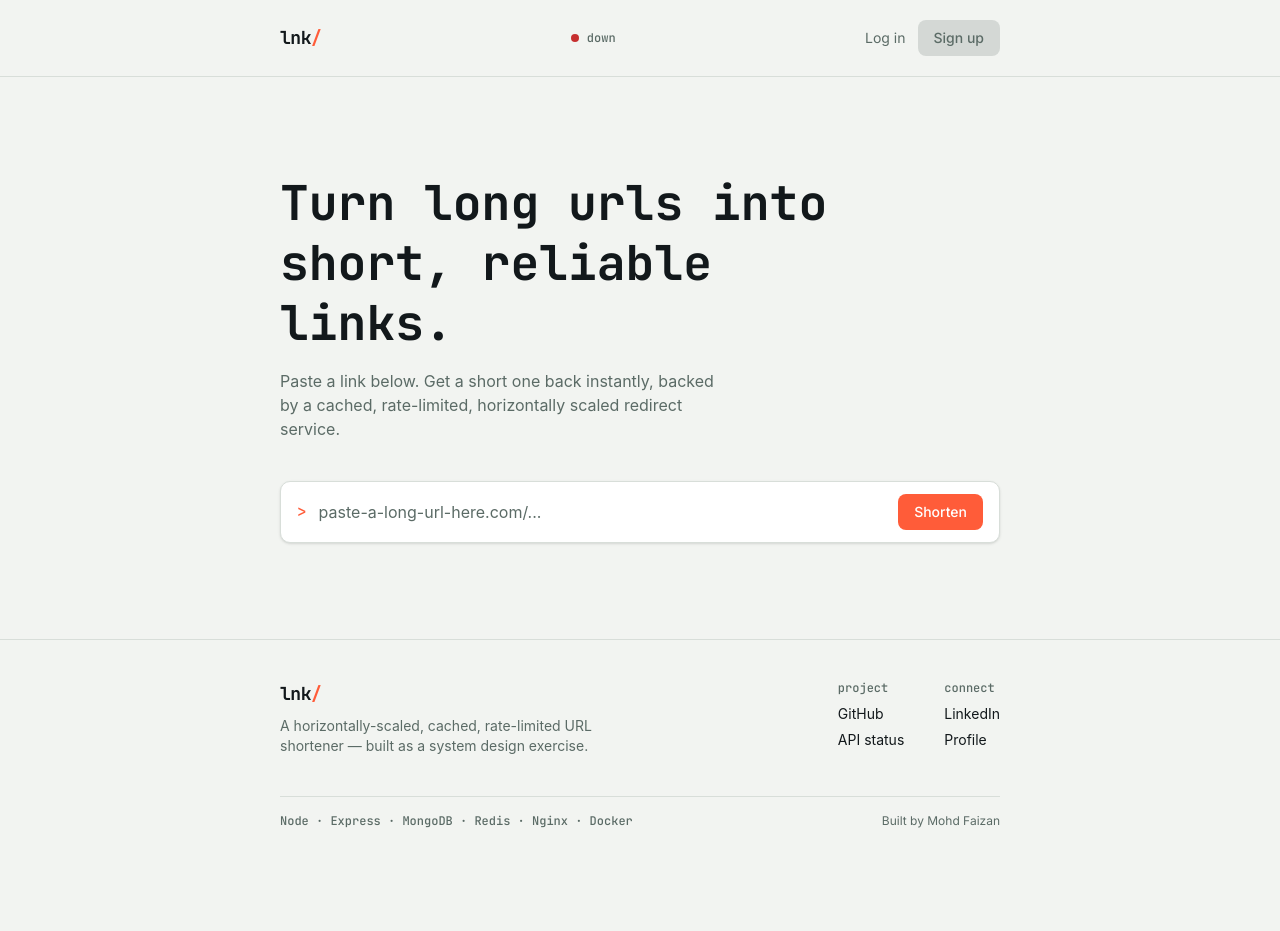
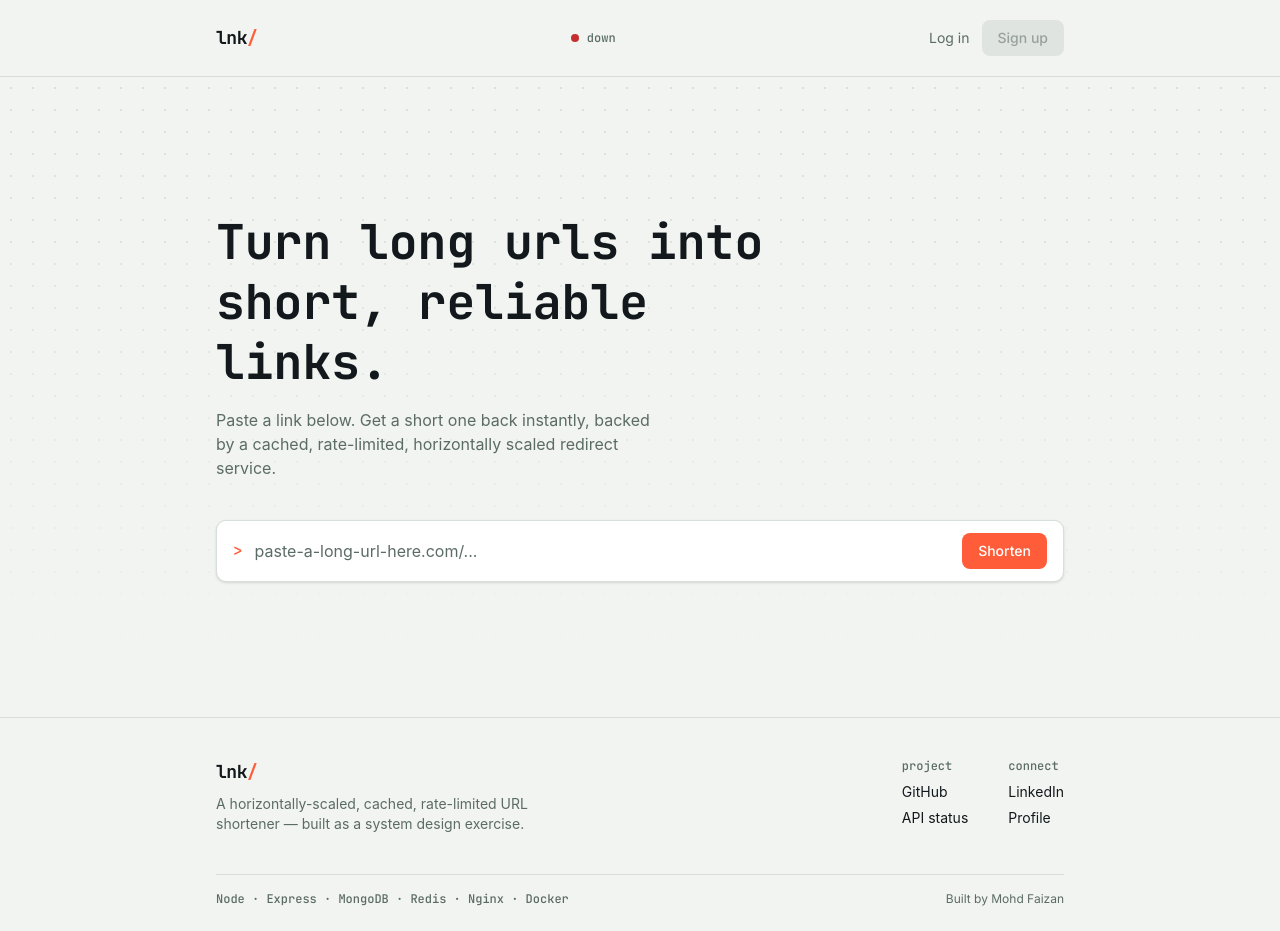
Before and after one commit to mohdfaizan091/url-shortener, a React (Vite) app in the folder url-shortener-frontend/: page / in a window 1280 px wide. Before the commit the page ends 853 px from the top, so only its background shows below. Built offline with nearby package versions, Linux system fonts and the light colour scheme; no server answers.

Commit message:
update : ui/ux

```diff
--- a/url-shortener-frontend/src/App.jsx
+++ b/url-shortener-frontend/src/App.jsx
@@ -15,7 +15,7 @@ function App() {
           </Routes>
         </main>
         <footer className="border-t border-border">
-          <div className="max-w-3xl mx-auto px-6 pt-10 pb-6">
+          <div className="max-w-4xl mx-auto px-6 pt-10 pb-6">
             <div className="flex flex-col sm:flex-row sm:items-start sm:justify-between gap-6">
               <div>
                 <span className="font-display font-bold text-lg tracking-tight">
@@ -68,7 +68,7 @@ function App() {
                       </a>
                     </li>
                     <li>
-                      {/* ✅ Fixed: added missing <a tag */}
+
                       <a
                         href="https://github.com/mohdfaizan091"
                         target="_blank"
--- a/url-shortener-frontend/src/components/Navbar.jsx
+++ b/url-shortener-frontend/src/components/Navbar.jsx
@@ -36,7 +36,7 @@ const Navbar = () => {
 
   return (
     <header className="sticky top-0 z-50 bg-bg border-b border-border">
-      <div className="max-w-3xl mx-auto px-6 py-5 flex items-center justify-between">
+      <div className="max-w-4xl mx-auto px-6 py-5 flex items-center justify-between">
         <span
           onClick={handleLogoClick}
           className="font-display font-bold text-lg tracking-tight cursor-pointer select-none
@@ -62,7 +62,7 @@ const Navbar = () => {
             disabled
             title="Coming soon"
             className="font-body text-sm font-medium bg-ink-muted/20 text-ink-muted
-                       px-4 py-2 rounded-[8px] cursor-not-allowed"
+                      px-4 py-2 rounded-[8px] cursor-not-allowed opacity-60"
           >
             Sign up
           </button>
--- a/url-shortener-frontend/src/pages/HistoryPage.jsx
+++ b/url-shortener-frontend/src/pages/HistoryPage.jsx
@@ -21,7 +21,7 @@ const HistoryPage = () => {
   };
 
   return (
-    <div className="max-w-3xl mx-auto px-6 py-16">
+    <div className="max-w-4xl mx-auto px-6 py-16">
       <Link
         to="/"
         className="font-body text-xs text-ink-muted hover:text-ink transition-colors"
--- a/url-shortener-frontend/src/pages/HomePage.jsx
+++ b/url-shortener-frontend/src/pages/HomePage.jsx
@@ -1,22 +1,31 @@
-import { useState } from "react";
 import { Link } from "react-router-dom";
 import ShortenForm from "../components/ShortenForm";
 import ShortUrlResult from "../components/ShortUrlResult";
 import { useLinkHistory } from "../hooks/useLinkHistory";
 
 const HomePage = () => {
-  const [result, setResult] = useState(null);
   const { history, addToHistory } = useLinkHistory();
 
   const handleResult = (data) => {
-    setResult(data);
     addToHistory(data);
   };
 
   const latest = history[0];
 
   return (
-    <div className="max-w-3xl mx-auto px-6 py-16 md:py-24">
+    <div className="relative min-h-[80vh] flex items-center overflow-hidden">
+      <div
+        className="absolute inset-0 -z-10"
+        style={{
+          backgroundImage:
+            "radial-gradient(var(--color-border) 1px, transparent 1px)",
+          backgroundSize: "22px 22px",
+          maskImage: "linear-gradient(to bottom, black, transparent)",
+          WebkitMaskImage: "linear-gradient(to bottom, black, transparent)",
+        }}
+      />
+
+      <div className="max-w-4xl mx-auto px-6 w-full py-16">
         <h1 className="font-display font-bold text-3xl md:text-5xl leading-tight max-w-xl">
           Turn long urls into short, reliable links.
         </h1>
@@ -27,13 +36,11 @@ const HomePage = () => {
 
         <div className="mt-10">
           <ShortenForm onResult={handleResult} />
-        <ShortUrlResult result={result} />
+          <ShortUrlResult result={latest} />
         </div>
 
-      {latest && (
-        <div className="mt-10">
-          <div className="flex items-center justify-between mb-3">
-            <p className="font-display text-xs text-ink-muted">recent</p>
+        {history.length > 1 && (
+          <div className="mt-6 text-right">
             <Link
               to="/history"
               className="font-body text-xs text-accent hover:underline"
@@ -41,28 +48,8 @@ const HomePage = () => {
               View all links →
             </Link>
           </div>
-          <div className="flex items-center justify-between gap-3 bg-surface border border-border rounded-[10px] px-4 py-2.5">
-            <div className="min-w-0">
-
-              <a
-                href={latest.shortUrl}
-                target="_blank"
-                rel="noreferrer"
-                className="font-display text-sm hover:underline truncate block"
-              >
-                {latest.shortUrl}
-              </a>
-              <p className="text-xs text-ink-muted truncate">{latest.originalUrl}</p>
+        )}
       </div>
-            <button
-              onClick={() => navigator.clipboard.writeText(latest.shortUrl)}
-              className="shrink-0 font-body text-xs text-ink-muted hover:text-ink transition-colors"
-            >
-              Copy
-            </button>
-          </div>
-        </div>
-      )}
     </div>
   );
 };
```
Lines whose indentation alone changed are shown as unchanged.
